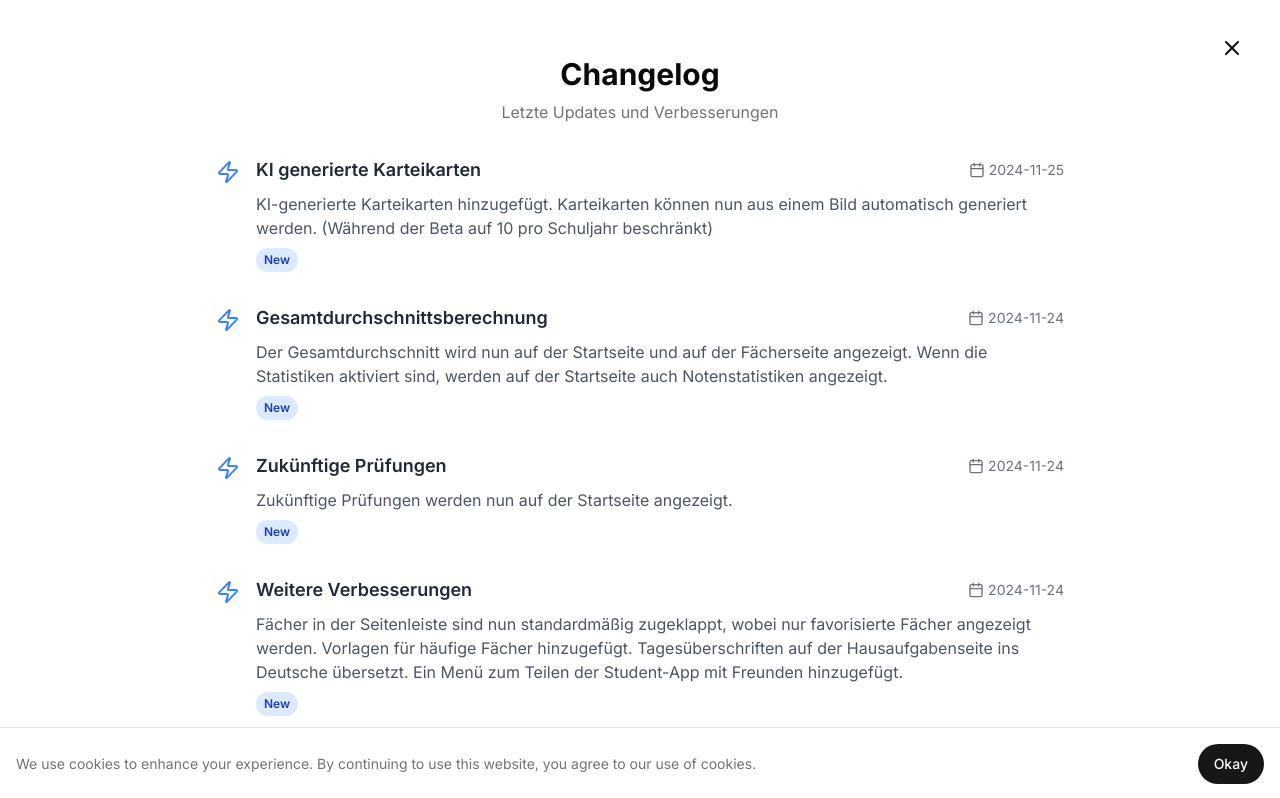
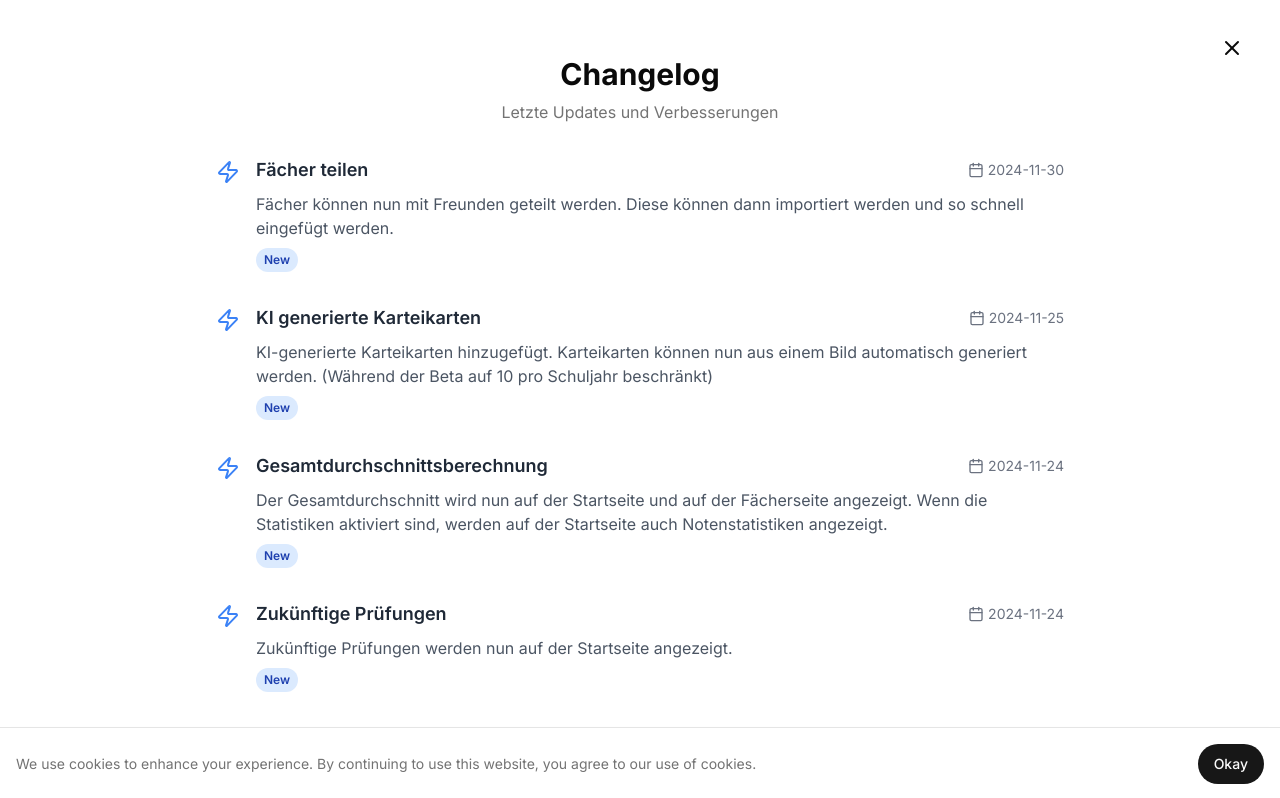
Before and after one commit to johannesschiessl/Studentapp, a Next.js app: page /changelog in a window 1280 px wide. Shown: the top 798 px of the page. Built offline with nearby package versions, Linux system fonts and the light colour scheme; no server answers.

Commit message:
feat(changelog): add new entry for subject sharing feature

```diff
--- a/src/constants/changelog.ts
+++ b/src/constants/changelog.ts
@@ -8,6 +8,13 @@ export interface ChangelogEntry {
 }
 
 export const changelog: ChangelogEntry[] = [
+  {
+    date: "2024-11-30",
+    type: "new",
+    title: "Fächer teilen",
+    description:
+      "Fächer können nun mit Freunden geteilt werden. Diese können dann importiert werden und so schnell eingefügt werden.",
+  },
   {
     date: "2024-11-25",
     type: "new",
```
